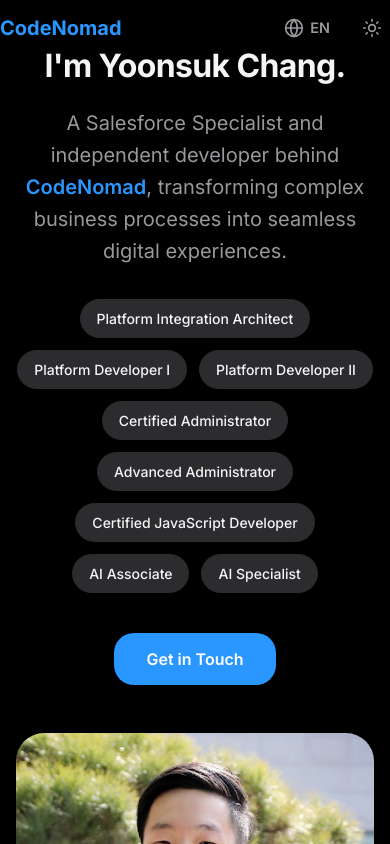
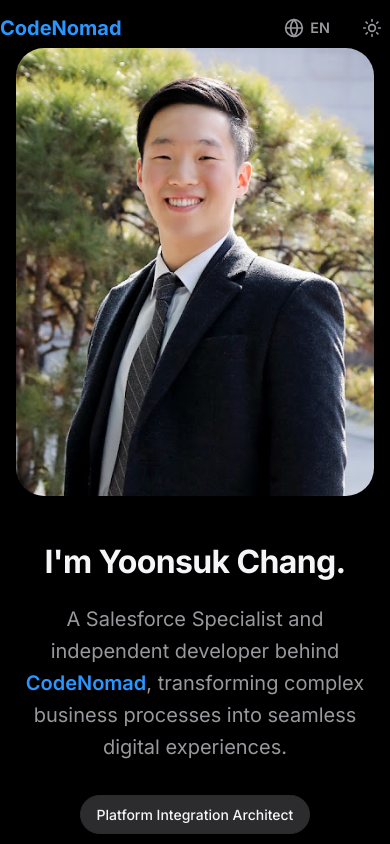
Before and after one commit to yoondev83/codenomad-landing, a React (Vite) app: page / in a window 390 px wide. Shown: the top 844 px of the page. Built offline with nearby package versions, Linux system fonts and the light colour scheme; no server answers.

Commit message:
Hardcode tracking IDs and update mobile layout

```diff
--- a/index.html
+++ b/index.html
@@ -13,8 +13,8 @@
 
     <title>CodeNomad | Yoonsuk Chang</title>
 
-    <!-- Hotjar Tracking Code (Injected via Vite Env) -->
-    <script src="%VITE_HOTJAR_SCRIPT_URL%"></script>
+    <!-- Hotjar Tracking Code -->
+    <script src="https://t.contentsquare.net/uxa/9bb309c93fc42.js"></script>
 
   </head>
   <body>
--- a/src/components/Hero/Hero.module.css
+++ b/src/components/Hero/Hero.module.css
@@ -86,7 +86,7 @@
 
 @media (max-width: 992px) {
   .heroContainer {
-    flex-direction: column;
+    flex-direction: column-reverse;
     text-align: center;
     gap: 48px;
   }
--- a/src/main.jsx
+++ b/src/main.jsx
@@ -4,8 +4,8 @@
 import App from './App.jsx';
 import './index.css';
 
-// Initialize Google Analytics with environment variable
-ReactGA.initialize(import.meta.env.VITE_GA_TRACKING_ID);
+// Initialize Google Analytics with public ID
+ReactGA.initialize('G-XMMVLVEP6P');
 
 // Send initial pageview
 ReactGA.send({ hitType: 'pageview', page: window.location.pathname });
```
